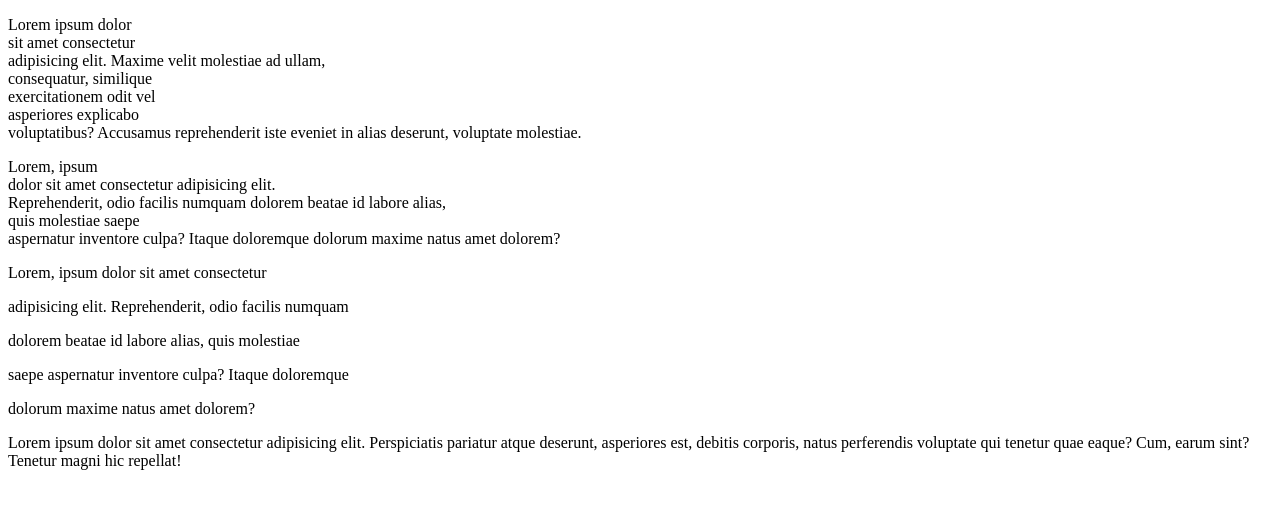
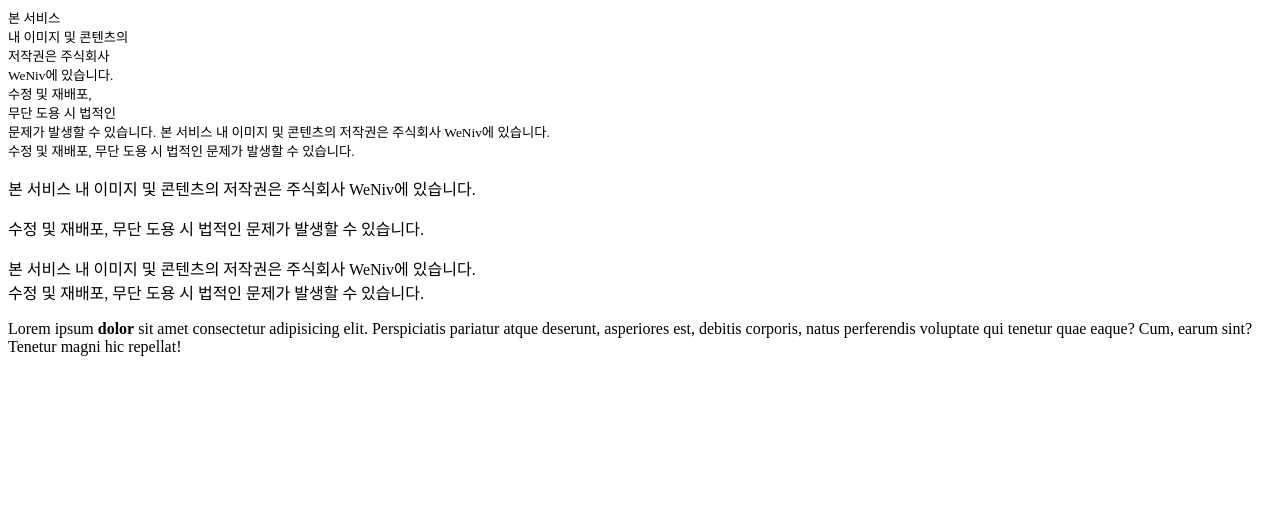
Before and after one commit to SeoHaeRi/css, a plain HTML site: page 106_br.html in a window 1280 px wide. Drawn offline with Linux system fonts and the light colour scheme.

Commit message:
Update 106_br.html

```diff
--- a/106_br.html
+++ b/106_br.html
@@ -9,26 +9,37 @@
         .br{
             display : block;
         }
+
+        .sub-title {
+            color: red;
+        }
     </style>
 </head>
 <body>
+    <!--
+        개행하는 것에는 이유가 있을 것입니다. 따라서 개행의 목적에 맞게 사용하시는 편을 권장해드립니다.
+        때에 따라서는 개행의 목적이 강조라면 strong이나 em으로 개행을 하기도 합니다.
+    -->
+
     <!-- 금지사항 -->
-    <p>Lorem ipsum dolor <br> sit amet consectetur <br> adipisicing elit. Maxime velit molestiae ad ullam, <br> consequatur, similique <br> exercitationem odit vel <br> asperiores explicabo <br> voluptatibus? Accusamus reprehenderit iste eveniet in alias deserunt, voluptate molestiae.</p>
+    <small>본 서비스 <br> 내 이미지 및 콘텐츠의 <br> 저작권은 주식회사 <br> WeNiv에 있습니다. <br> 수정 및 재배포, <br>무단 도용 시 법적인 <br> 문제가 발생할 수 있습니다.</small>
 
-    <!-- 비권장사항 -->
-    <p>Lorem, ipsum <span class="br"></span>dolor sit amet consectetur adipisicing elit. <span class="br"></span>Reprehenderit, odio facilis numquam dolorem beatae id labore alias, <span class="br"></span>quis molestiae saepe <span class="br"></span>aspernatur inventore culpa? Itaque doloremque dolorum maxime natus amet dolorem?</p>
+    <!-- 사용사례 1 (권장) -->
+    <!-- 모바일에서는 br 태그를 display none -->
+    <small>본 서비스 내 이미지 및 콘텐츠의 저작권은 주식회사 WeNiv에 있습니다. <br> 수정 및 재배포, 무단 도용 시 법적인 문제가 발생할 수 있습니다.</small>
 
-    <!-- 권장 1 -->
-    <p>Lorem, ipsum dolor sit amet consectetur</p>
-    <p>adipisicing elit. Reprehenderit, odio facilis numquam</p>
-    <p>dolorem beatae id labore alias, quis molestiae</p>
-    <p>saepe aspernatur inventore culpa? Itaque doloremque</p>
-    <p>dolorum maxime natus amet dolorem?</p>
+    <!-- 사용사례 2 (권장) -->
+    <p>본 서비스 내 이미지 및 콘텐츠의 저작권은 주식회사 WeNiv에 있습니다.</p>
+    <p>수정 및 재배포, 무단 도용 시 법적인 문제가 발생할 수 있습니다.</p>
 
-    <!-- 권장 2 -->
+    <!-- 사용사례 3 (비권장하지만 엄연히 사용사례가 있음) -->
+    <p>본 서비스 내 이미지 및 콘텐츠의 저작권은 주식회사 WeNiv에 있습니다. <span class="br"></span> 수정 및 재배포, 무단 도용 시 법적인 문제가 발생할 수 있습니다.</p>
+
+    <!-- 사용사례 4 -->
     <!-- article 넓이 조절을 통한 줄바꿈  -->
+    <!-- 색을 바꾸거나 css를 조금 다르게 할 때에도 강조하는 태그 사용 -->
     <article>
-        <p>Lorem ipsum dolor sit amet consectetur adipisicing elit. Perspiciatis pariatur atque deserunt, asperiores est, debitis corporis, natus perferendis voluptate qui tenetur quae eaque? Cum, earum sint? Tenetur magni hic repellat!</p>
+        <p>Lorem ipsum <strong>dolor</strong> sit amet consectetur adipisicing elit. Perspiciatis pariatur atque deserunt, asperiores est, debitis corporis, natus perferendis voluptate qui tenetur quae eaque? Cum, earum sint? Tenetur magni hic repellat!</p>
     </article>
 </body>
 </html>
```
